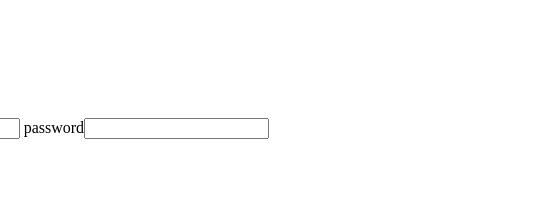
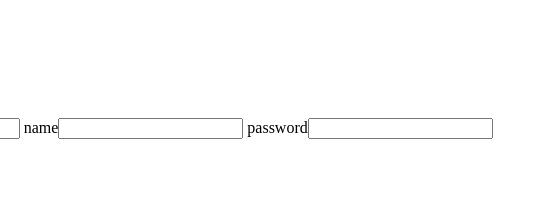
Before and after one commit to Rishabh-Choudhry/for_practice, a plain HTML site: page index1.html in a window 1280 px wide. Shown: the full height of the page, 208-756 px from the left. Drawn offline with Linux system fonts and the light colour scheme.

Commit message:
random addition

```diff
--- a/index1.html
+++ b/index1.html
@@ -8,6 +8,7 @@
         <img src = "Delaware-Header.jpg" alt="dead people walking">
     <form>
         name<input type="text" name= "firstname"/>
+        name<input type="text" name= "last name"/>
         password<input type="password" name = "Enter password"/><br>
         radio<input type="radio"/><br>
         file<input type="file"/>
```
